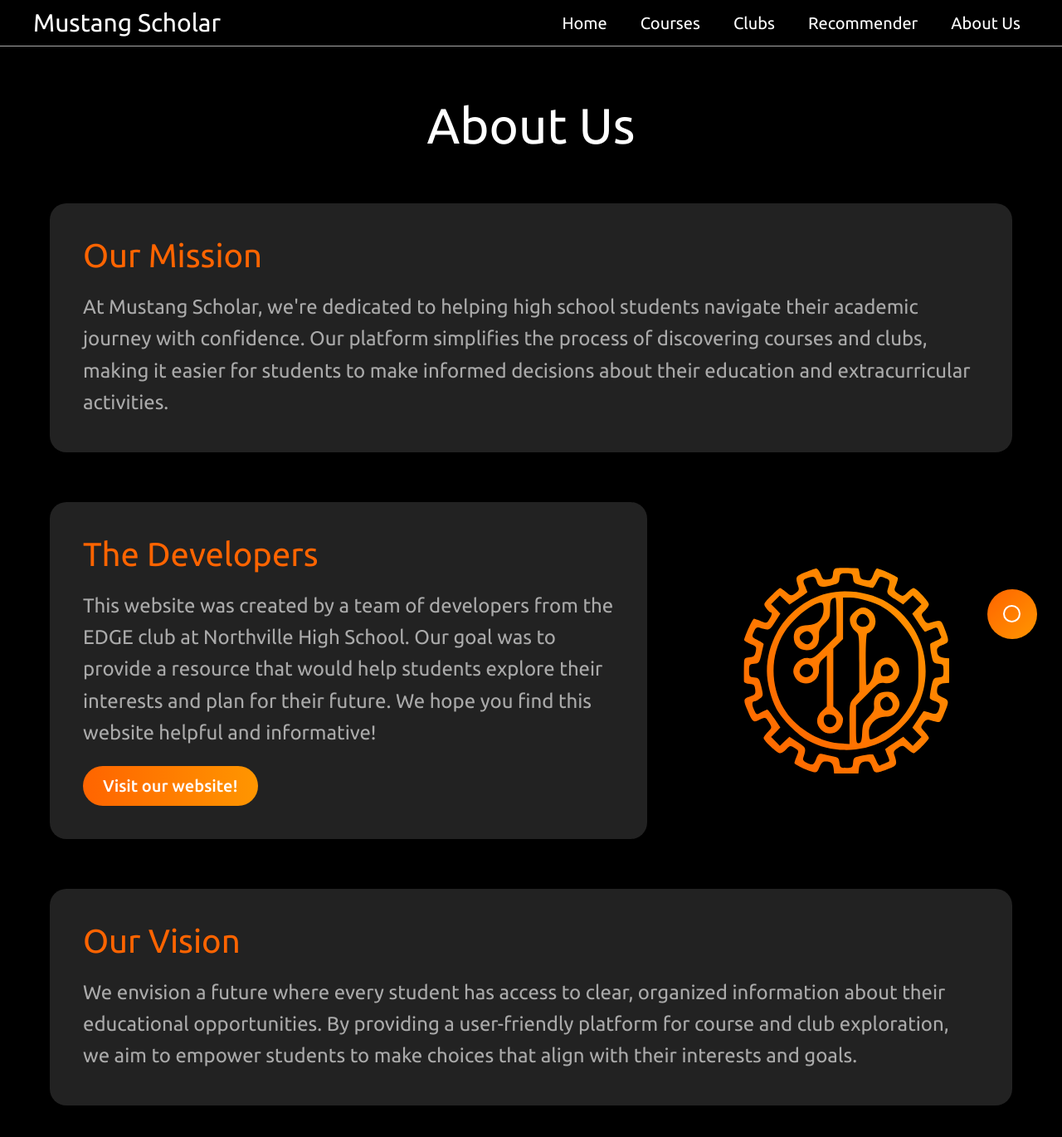
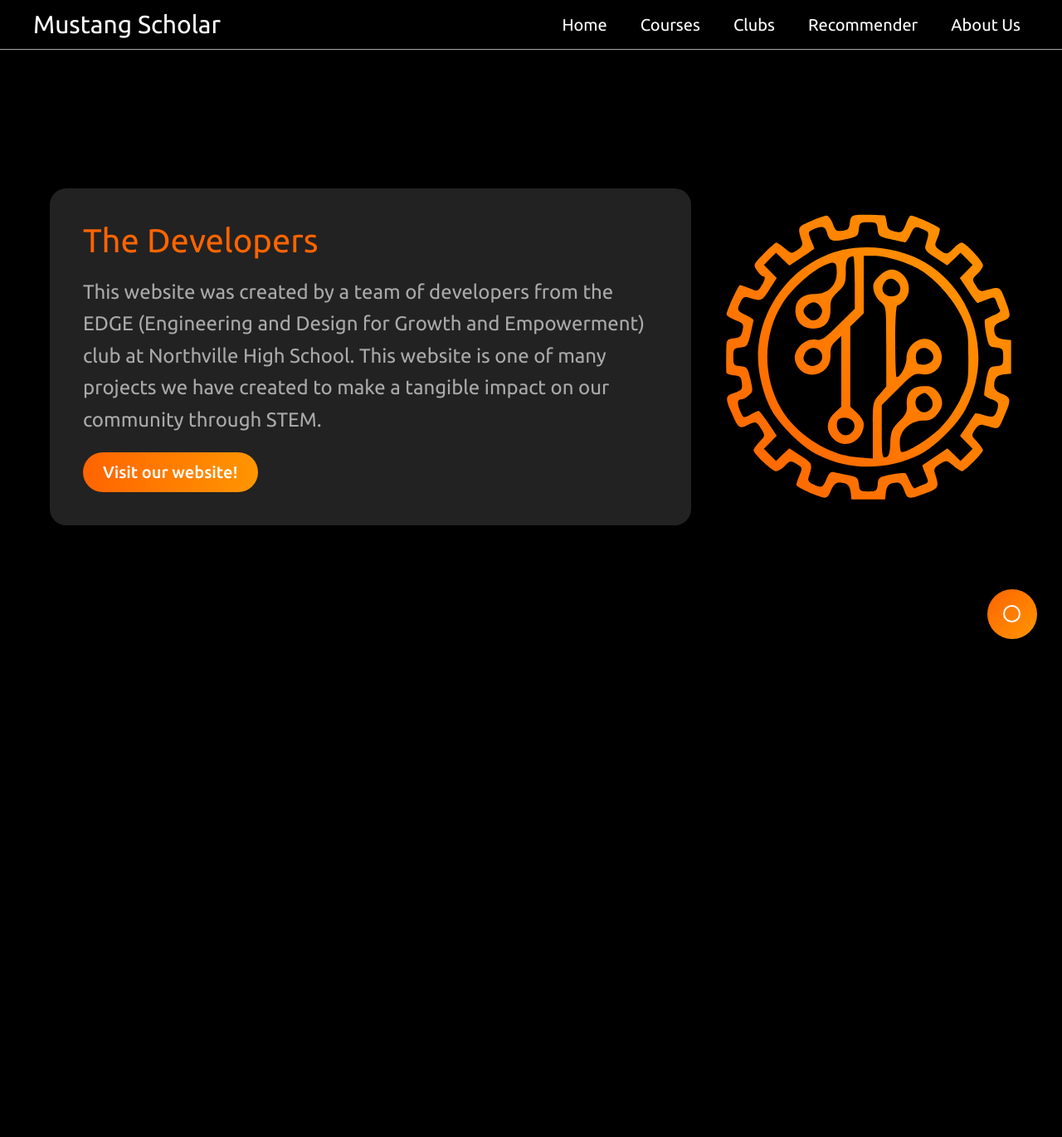
Before and after one commit to NorthvilleEDGE/Mustang-Scholar, a React (Vite) app: page /#/about in a window 1280 px wide. Shown: the top 1370 px of the page at 83% size. After the commit the page ends 800 px from the top, so only its background shows below. Built offline with nearby package versions, Linux system fonts and the light colour scheme; no server answers.

Commit message:
Simplified about us page

```diff
--- a/src/index.css
+++ b/src/index.css
@@ -13,6 +13,8 @@
     --bold: 500;
     --regular: 400;
     --light: 300;
+
+    --header-height: 60px;
 }
 
 * {
--- a/src/pages/AboutUs.tsx
+++ b/src/pages/AboutUs.tsx
@@ -3,29 +3,13 @@ import '../styles/AboutUs.css';
 function AboutUs() {
   return (
     <div className="about-container">
-      <section className="about-header">
-        <h1>About Us</h1>
-      </section>
-
-      <section className="mission-section">
-        <div className="content-box">
-          <h2>Our Mission</h2>
-          <p>
-            At Mustang Scholar, we're dedicated to helping high school students navigate their academic journey
-            with confidence. Our platform simplifies the process of discovering courses and clubs, making it
-            easier for students to make informed decisions about their education and extracurricular activities.
-          </p>
-        </div>
-      </section>
-
       <section className="team-section">
         <div className="team-content">
           <div className="content-box">
             <h2>The Developers</h2>
             <p>
-              This website was created by a team of developers from the EDGE club at Northville High School.
-              Our goal was to provide a resource that would help students explore their interests and plan
-              for their future. We hope you find this website helpful and informative!
+              This website was created by a team of developers from the EDGE (Engineering and Design for Growth and Empowerment) club at Northville High School.
+              This website is one of many projects we have created to make a tangible impact on our community through STEM.
             </p>
             <a href="https://northvilleedge.wixsite.com/northvilleedge" className="button-container" target="_blank" rel="noopener noreferrer">Visit our website!</a>
           </div>
@@ -34,17 +18,6 @@ function AboutUs() {
           </div>
         </div>
       </section>
-
-      <section className="vision-section">
-        <div className="content-box">
-          <h2>Our Vision</h2>
-          <p>
-            We envision a future where every student has access to clear, organized information about their
-            educational opportunities. By providing a user-friendly platform for course and club exploration,
-            we aim to empower students to make choices that align with their interests and goals.
-          </p>
-        </div>
-      </section>
     </div>
   );
 }
--- a/src/styles/AboutUs.css
+++ b/src/styles/AboutUs.css
@@ -2,6 +2,8 @@
   max-width: 1200px;
   margin: 0 auto;
   padding: 20px;
+  align-content: center;
+  height: calc(100vh - var(--header-height));
 }
 
 .about-header {
@@ -14,8 +16,6 @@
   margin-bottom: 20px;
 }
 
-.mission-section,
-.vision-section,
 .team-section {
   margin: 60px 0;
 }
@@ -68,20 +68,15 @@
 }
 
 .logo-box {
-  flex: 1;
-  padding: 40px;
-  border-radius: 20px;
-  box-shadow: 0 4px 6px rgba(0, 0, 0, 0.1);
   display: flex;
   justify-content: center;
   align-items: center;
-  min-height: 300px;
+  flex: 1;
 }
 
 .edge-logo {
   width: 100%;
   height: auto;
-  max-width: 250px;
 }
 
 @media (max-width: 768px) {
--- a/src/styles/Header.css
+++ b/src/styles/Header.css
@@ -5,6 +5,7 @@
     background-color: var(--black);
     padding: 10px 40px;
     border-bottom: 1px solid var(--light-gray);
+    height: var(--header-height);
 }
 
 .header .title {
```
